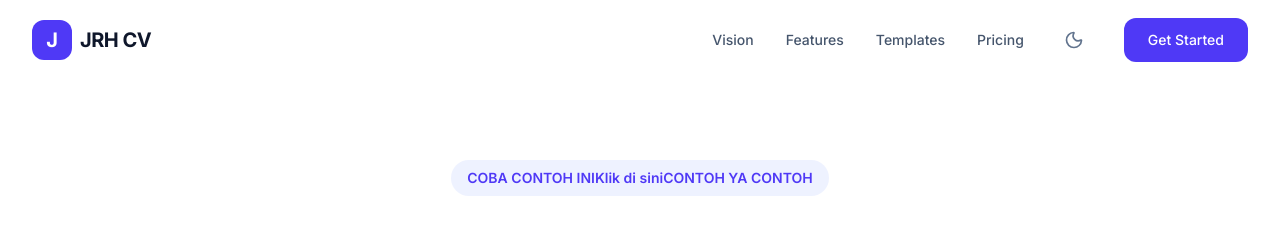
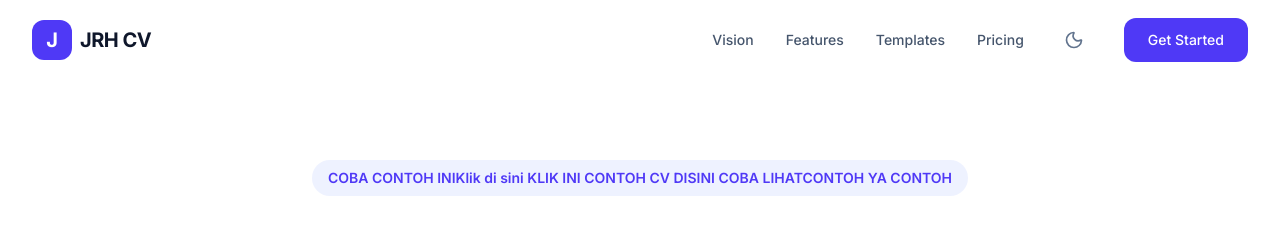
Before and after one commit to jokwiwo88/JRH-CV-, a React (Vite) app: page / in a window 1280 px wide. Shown: the top 236 px of the page. Built offline with nearby package versions, Linux system fonts and the light colour scheme; no server answers; a web font is replaced by a local one.

Commit message:
Modify link text for clarity on CV example
Updated link text to provide clearer instructions.

```diff
--- a/src/components/LandingPage.tsx
+++ b/src/components/LandingPage.tsx
@@ -48,7 +48,7 @@ const LandingPage = ({ onStart, onAbout }: { onStart: () => void, onAbout: () =>
               COBA CONTOH INI
 
                  <a href="https://cv-j-lilac.vercel.app/" target="_blank" rel="noopener noreferrer">
-  Klik di sini
+  Klik di sini KLIK INI CONTOH CV DISINI COBA LIHAT
 </a>
 
               CONTOH YA CONTOH
```
